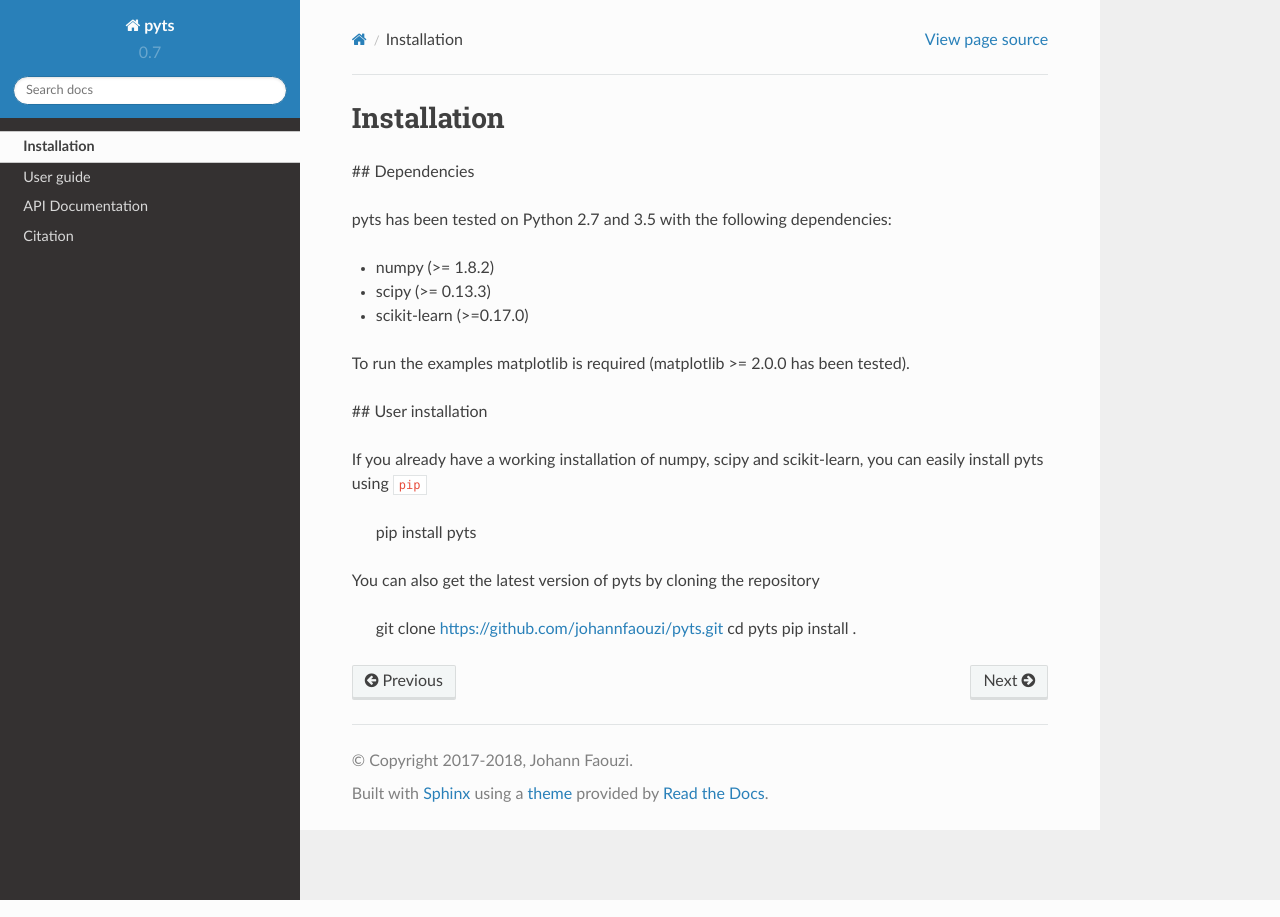
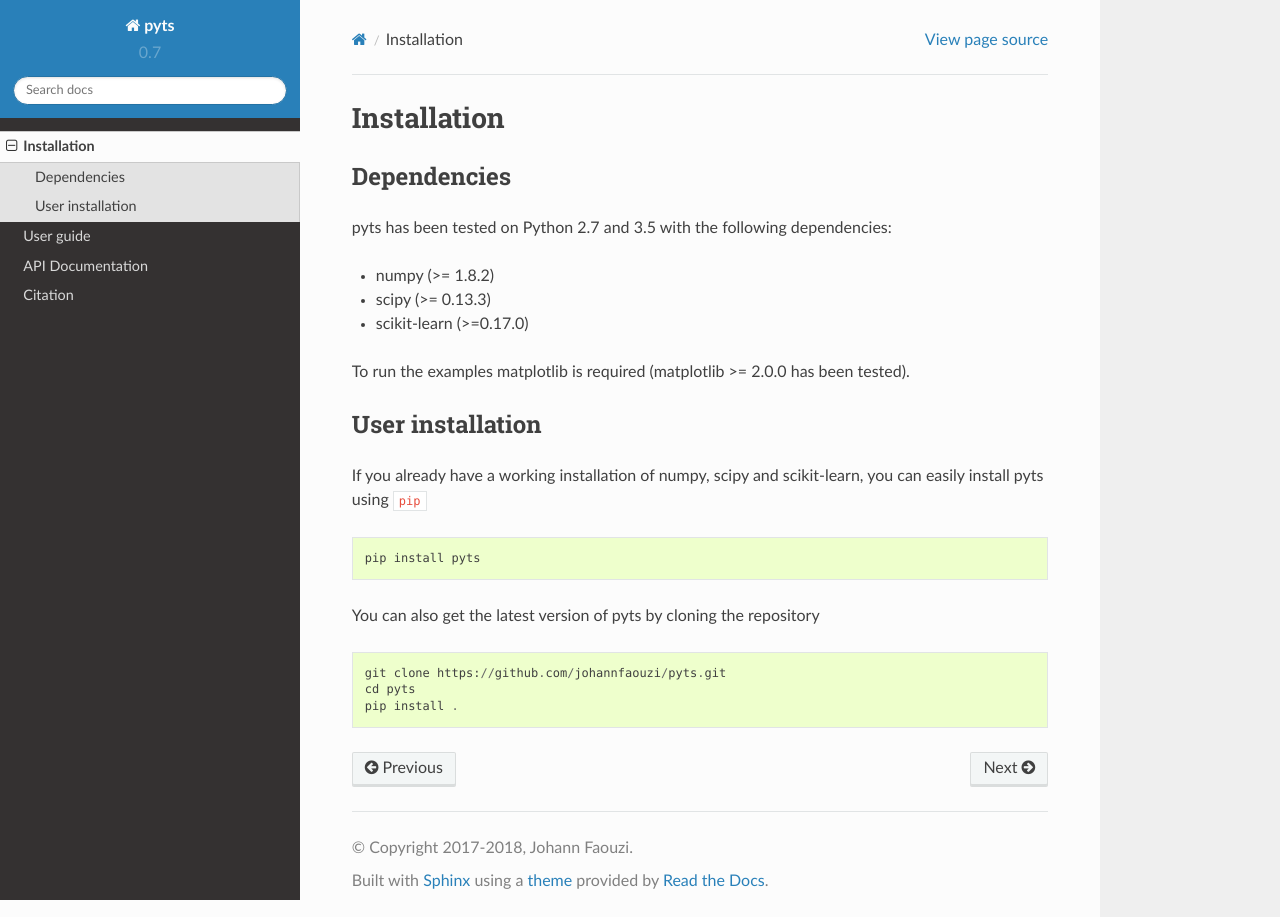
Before and after one commit to johannfaouzi/pyts, a Sphinx documentation site: the page built from doc/install.rst, in a window 1280 px wide. Built offline with Sphinx 7.4.7 and the Read the Docs theme 2.0.0, drawn with Linux system fonts in a browser that asks for light colours; formulas are drawn with MathJax 3; pages that are not in the unit, such as notebooks, are missing from menus.

```diff
--- a/doc/install.rst
+++ b/doc/install.rst
@@ -1,7 +1,8 @@
 Installation
 ============
 
-## Dependencies
+Dependencies
+------------
 
 pyts has been tested on Python 2.7 and 3.5 with the following dependencies:
 
@@ -12,15 +13,20 @@ pyts has been tested on Python 2.7 and 3.5 with the following dependencies:
 To run the examples matplotlib is required (matplotlib >= 2.0.0 has
 been tested).
 
-## User installation
+User installation
+-----------------
 
 If you already have a working installation of numpy, scipy and
 scikit-learn, you can easily install pyts using ``pip``
+
+.. code-block::
 
     pip install pyts
 
 You can also get the latest version of pyts by cloning the repository
 
+.. code-block::
+
     git clone https://github.com/johannfaouzi/pyts.git
     cd pyts
     pip install .
```
Also changed, not shown: doc/citation.rst (+5 -3 lines), 1 other file.
